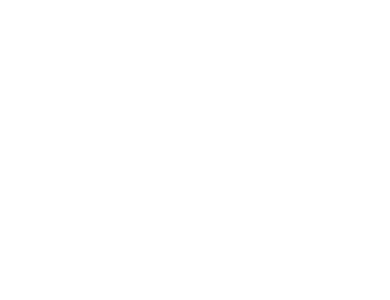
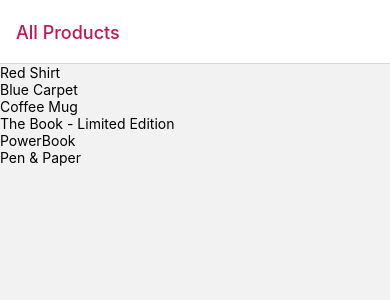
Before and after one commit to yodhcn/the-shop-app, a React Native app: screen / in a window 390 px wide. Shown: the top 300 px of the page. Built offline with nearby package versions, Linux system fonts and the light colour scheme.

Commit message:
8.5. Setting Up a Navigator

```diff
--- a/App.js
+++ b/App.js
@@ -1,6 +1,12 @@
 import "react-native-gesture-handler";
 import { NavigationContainer } from "@react-navigation/native";
 
+import ShopNavigator from "./navigators/ShopNavigator";
+
 export default function App() {
-  return <NavigationContainer></NavigationContainer>;
+  return (
+    <NavigationContainer>
+      <ShopNavigator />
+    </NavigationContainer>
+  );
 }
--- /dev/null
+++ b/constants/Colors.js
@@ -0,0 +1,4 @@
+export default {
+    primary: '#C2185B',
+    accent: '#FFC107'
+};
--- /dev/null
+++ b/navigators/ShopNavigator.js
@@ -0,0 +1,27 @@
+import { Platform } from "react-native";
+import { createStackNavigator } from "@react-navigation/stack";
+
+import ProductsOverviewScreen from "../screens/shop/ProductsOverviewScreen";
+import Colors from "../constants/Colors";
+
+const Stack = createStackNavigator();
+
+export default function ProductsNavigator() {
+  return (
+    <Stack.Navigator
+      screenOptions={{
+        headerStyle: {
+          backgroundColor:
+            Platform.OS === "android" ? Colors.primary : undefined,
+        },
+        headerTintColor: Platform.OS === "android" ? "white" : Colors.primary,
+      }}
+    >
+      <Stack.Screen
+        name="ProductsOverview"
+        component={ProductsOverviewScreen}
+        options={{ title: "All Products" }}
+      />
+    </Stack.Navigator>
+  );
+}
--- a/screens/shop/ProductsOverviewScreen.js
+++ b/screens/shop/ProductsOverviewScreen.js
@@ -1,6 +1,14 @@
 import React from "react";
-import { FlatList } from "react-native";
+import { FlatList, Text } from "react-native";
+
+import { useBoundStore } from "../../stores/useBoundStore";
 
 export default function ProductsOverviewScreen(props) {
-  return <FlatList />;
+  const products = useBoundStore((state) => state.availableProducts);
+  return (
+    <FlatList
+      data={products}
+      renderItem={(itemData) => <Text>{itemData.item.title}</Text>}
+    />
+  );
 }
```
